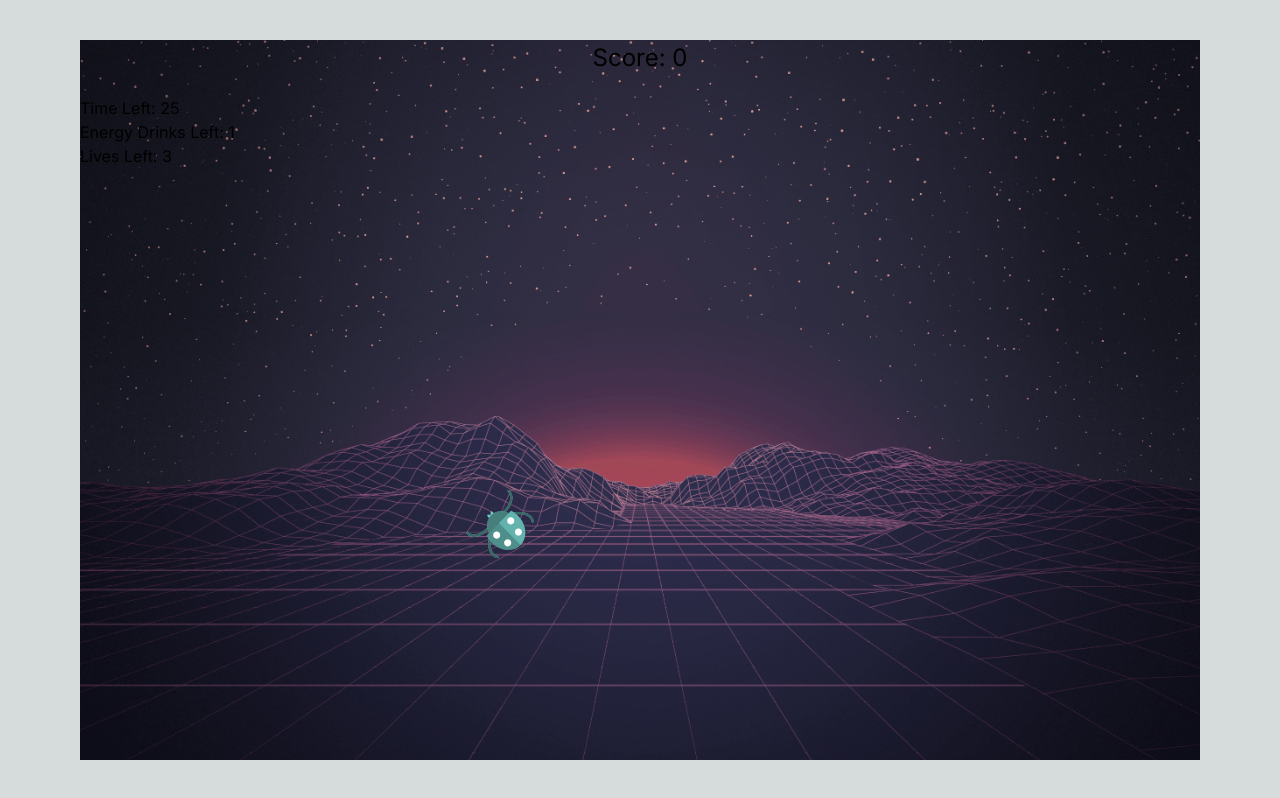
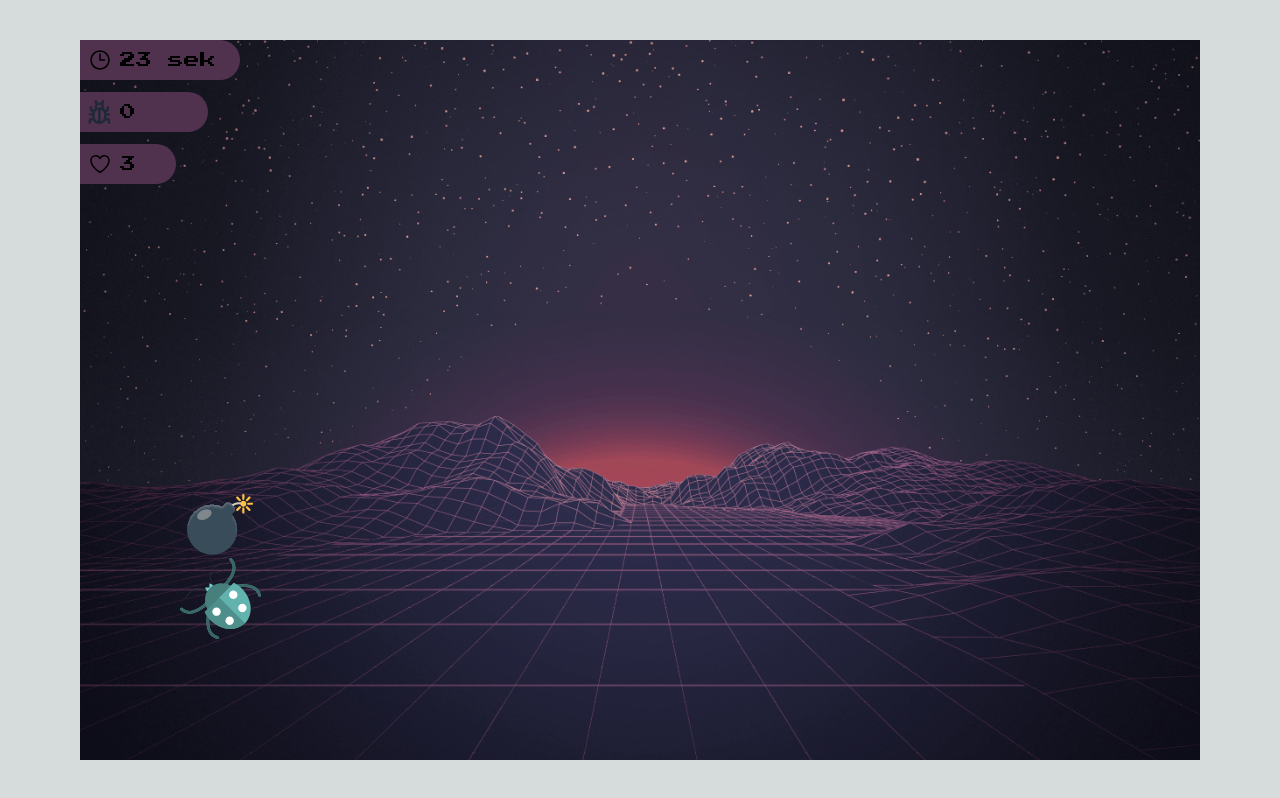
Before and after one commit to MarcusTSteinde/KarriereDag, a Next.js app in the folder whack/: page / in a window 1280 px wide. Built offline with nearby package versions, Linux system fonts and the light colour scheme.

Commit message:
feat: better UI design

```diff
--- a/whack/app/globals.css
+++ b/whack/app/globals.css
@@ -24,6 +24,12 @@ body {
       rgb(var(--background-end-rgb))
     )
     rgb(var(--background-start-rgb));
+}
+/* Score div that changes when score updates */
+.gameUIBox.score-updated {
+  background-color: #E961DB; /* Change to the pink color you desire */
+  transform: scaleX(1.1) scaleY(1.05);
+  transition: all 0.3s ease-in-out; /* Smooth transition for size and color */
 }
 
 .game-grid {
@@ -55,10 +61,48 @@ body {
  background-position: center;
 
 }
+@font-face {
+  font-family: "PressStart";
+  src: url(/fonts/PressStart2P-Regular.ttf);
+}
+.PressStartFont
+{
+  font-family: "PressStart";
+}
 .score-board {
   text-align: center;
   margin-bottom: 20px;
   font-size: 24px;
+}
+.gameUIBox
+{
+  transform-origin: left bottom;
+  transition: all 0.3s ease-in-out;
+  background-color: #50324F;
+  padding: 0.5rem;
+  border-top-right-radius: 20px;
+  border-bottom-right-radius: 20px;
+}
+.pop-up {
+  position: fixed;
+  left: 0;
+  top: 0;
+  width: 10rem;
+  text-align: center;
+  transform: translate(-50%, -50%); /* Center the pop-up on the coordinates */
+  transition: opacity 0.3s, visibility 0.3s;
+  opacity: 0;
+  visibility: hidden;
+  border: 2.5px solid #E961DB;
+  color: #E961DB;
+  background-color: #202038; /* The color you want for the background */
+  padding: 0.5rem;
+  border-radius: 20px;
+  font-family: "PressStart";
+}
+.pop-up.show {
+  opacity: 1;
+  visibility: visible;
 }
 .bomb {
   width: auto;
--- a/whack/components/WhackAMole.tsx
+++ b/whack/components/WhackAMole.tsx
@@ -10,6 +10,30 @@ const WhackAMole = () => {
     const [powerUpUsed, setPowerUpUsed] = useState<boolean>(false);
     const [bombIndex, setBombIndex] = useState<number>(-1);
     const [lives, setLives] = useState<number>(3);
+    const [scoreUpdated, setScoreUpdated] = useState(false);
+    const [popUpVisible, setPopUpVisible] = useState(false);
+    const [popUpPosition, setPopUpPosition] = useState({ x: 0, y: 0 });
+
+    // Handles the score change animation
+    const triggerScoreAnimation = () => {
+        setScoreUpdated(true);
+        setTimeout(() => {
+        setScoreUpdated(false);
+        }, 600); // Duration longer than the CSS transition so it has time to revert back
+    };
+    const showPopUp = (x :number , y : number) => {
+        const popUpWidth = 100; // Width of the pop-up
+        const popUpHeight = 50; // Height of the pop-up
+        const adjustedX = x - popUpWidth / 2;
+        const adjustedY = y - popUpHeight;
+        setPopUpPosition({ x: adjustedX, y: adjustedY });
+        setPopUpVisible(true);
+
+        setTimeout(() => {
+          setPopUpVisible(false);
+        }, 1000); // Hide pop-up after 1 second
+      };
+
     ///********************************* MOLE LOGIC *********************************
 
     // Hide a specific mole
@@ -46,7 +70,11 @@ const WhackAMole = () => {
         return () => clearInterval(timer);
     }, [ moles, bombIndex]);
     //Handles the mole whacking
-    const handleWhack = (index: number) => {
+    const handleWhack = (index: number, event: React.MouseEvent) => {
+        const moleElement = event.currentTarget; // Get the clicked mole element
+        const moleRect = moleElement.getBoundingClientRect();
+        const moleCenterX = moleRect.left + moleRect.width / 2;
+        const molePosY = moleRect.top;
         if (index === bombIndex) {
             // Player clicked on a bomb
             setBombIndex(-1)
@@ -57,8 +85,10 @@ const WhackAMole = () => {
             }
         } else if (moles[index]) {
             // Player clicked on a mole
+            showPopUp(moleCenterX, molePosY);
             setScore(prevScore => prevScore + 10);
             hideMole(index);
+            triggerScoreAnimation();
         }
     };
 
@@ -126,21 +156,41 @@ const WhackAMole = () => {
     }, [timeLeft, isPowerUpActive]);
 
     return (
-        <div className="w-full h-full flex flex-col">
-            <div className='h-1/2 w-full'>
-            <Score currentScore={score} />
-            <div>Time Left: {timeLeft}</div>
-            <div>Energy Drinks Left: {powerUpUsed ? 0 : 1}</div>
-            <div>Lives Left: {lives}</div>
+        <div className="w-full h-full flex flex-col ">
+            <div className='h-1/2 w-full flex flex-col gap-3'>
+
+            <div className='gameUIBox w-40 flex flex-row gap-2 PressStartFont'> <svg xmlns="http://www.w3.org/2000/svg" fill="none" viewBox="0 0 24 24" stroke-width="1.5" stroke="currentColor" className="w-6 h-6">
+  <path stroke-linecap="round" stroke-linejoin="round" d="M12 6v6h4.5m4.5 0a9 9 0 11-18 0 9 9 0 0118 0z" />
+</svg>
+ {timeLeft} sek</div>
+ <div className={`gameUIBox w-32 flex flex-row gap-2 PressStartFont ${scoreUpdated ? 'score-updated' : ''}`}><svg className="w-6 h-6 text-gray-800 dark:text-white" aria-hidden="true" xmlns="http://www.w3.org/2000/svg" fill="none" viewBox="0 0 19 20">
+    <path stroke="currentColor" stroke-linecap="round" stroke-linejoin="round" stroke-width="2" d="M7 3 6 2V1m5 2 1-1V1M9 7v11M9 7a5 5 0 0 1 5 5M9 7a5 5 0 0 0-5 5m5-5a4.959 4.959 0 0 1 2.973 1H12V6a3 3 0 0 0-6 0v2h.027A4.959 4.959 0 0 1 9 7Zm-5 5H1m3 0v2a5 5 0 0 0 10 0v-2m3 0h-3m-9.975 4H2a1 1 0 0 0-1 1v2m13-3h2.025a1 1 0 0 1 1 1v2M13 9h2.025a1 1 0 0 0 1-1V6m-11 3H3a1 1 0 0 1-1-1V6"/>
+  </svg> {score} </div>
+          {/*   <div>Energy Drinks Left: {powerUpUsed ? 0 : 1}</div> */}
+            <div className='gameUIBox w-24 flex flex-row gap-2 PressStartFont'> <svg xmlns="http://www.w3.org/2000/svg" fill="none" viewBox="0 0 24 24" stroke-width="1.5" stroke="currentColor" className="w-6 h-6" >
+  <path stroke-linecap="round" stroke-linejoin="round" d="M21 8.25c0-2.485-2.099-4.5-4.688-4.5-1.935 0-3.597 1.126-4.312 2.733-.715-1.607-2.377-2.733-4.313-2.733C5.1 3.75 3 5.765 3 8.25c0 7.22 9 12 9 12s9-4.78 9-12z" />
+</svg>
+ {lives}</div>
             </div>
             <div className='h-1/2 w-full flex'>
             <div className="grid-container self-end">
                 {moles.map((mole, index) => (
-                     <div key={index} className={`mole-hole ${mole ? 'mole' : ''} ${index === bombIndex ? 'bomb' : ''}`} onClick={() => handleWhack(index)}>
+                     <div key={index} className={`mole-hole ${mole ? 'mole' : ''} ${index === bombIndex ? 'bomb' : ''}`} onClick={(e) => handleWhack(index, e)}>
                  </div>
                 ))}
             </div>
             </div>
+            {popUpVisible && (
+            <div
+                className="pop-up show"
+                style={{
+                left: `${popUpPosition.x}px`,
+                top: `${popUpPosition.y}px`,
+                }}
+            >
+                +10 pt
+            </div>
+            )}
         </div>
     );
 };
```
Also changed, not shown: whack/public/fonts/PressStart2P-Regular.ttf (added).
